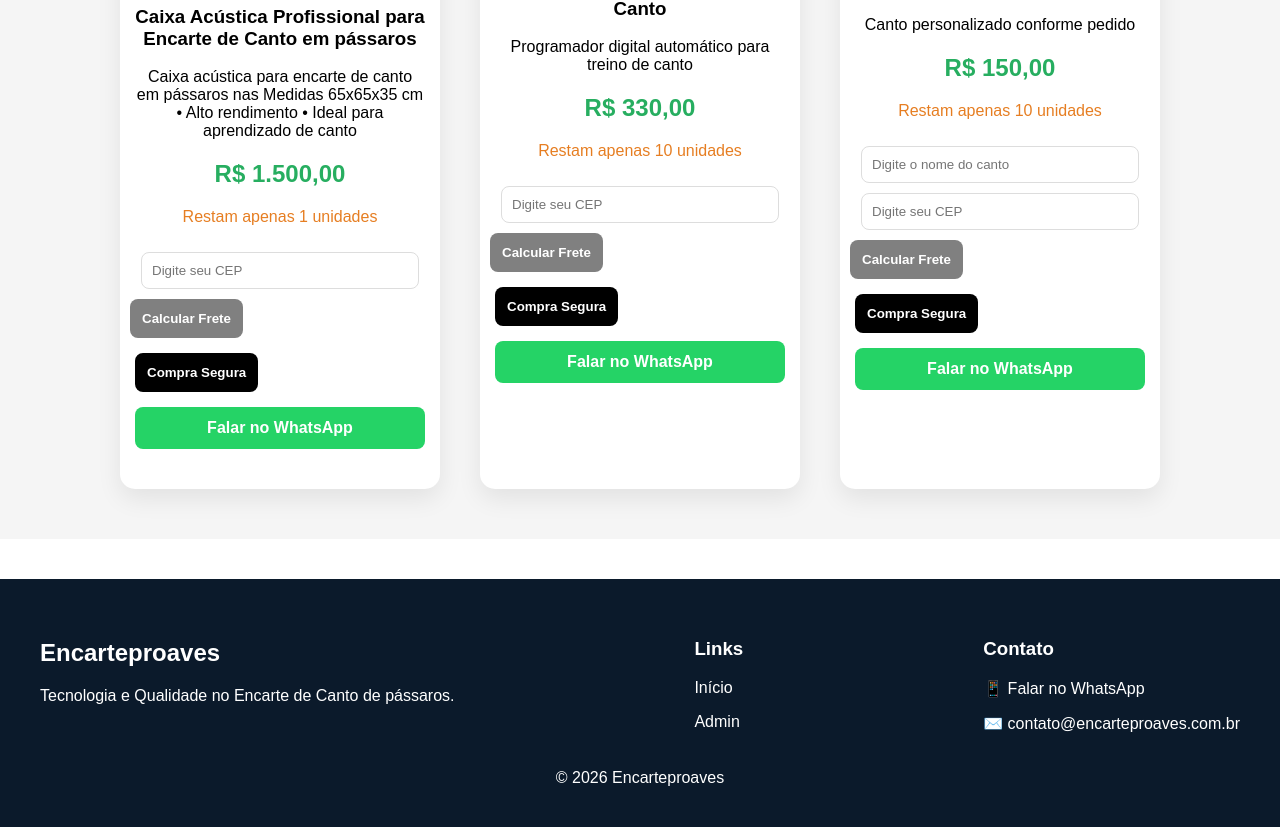
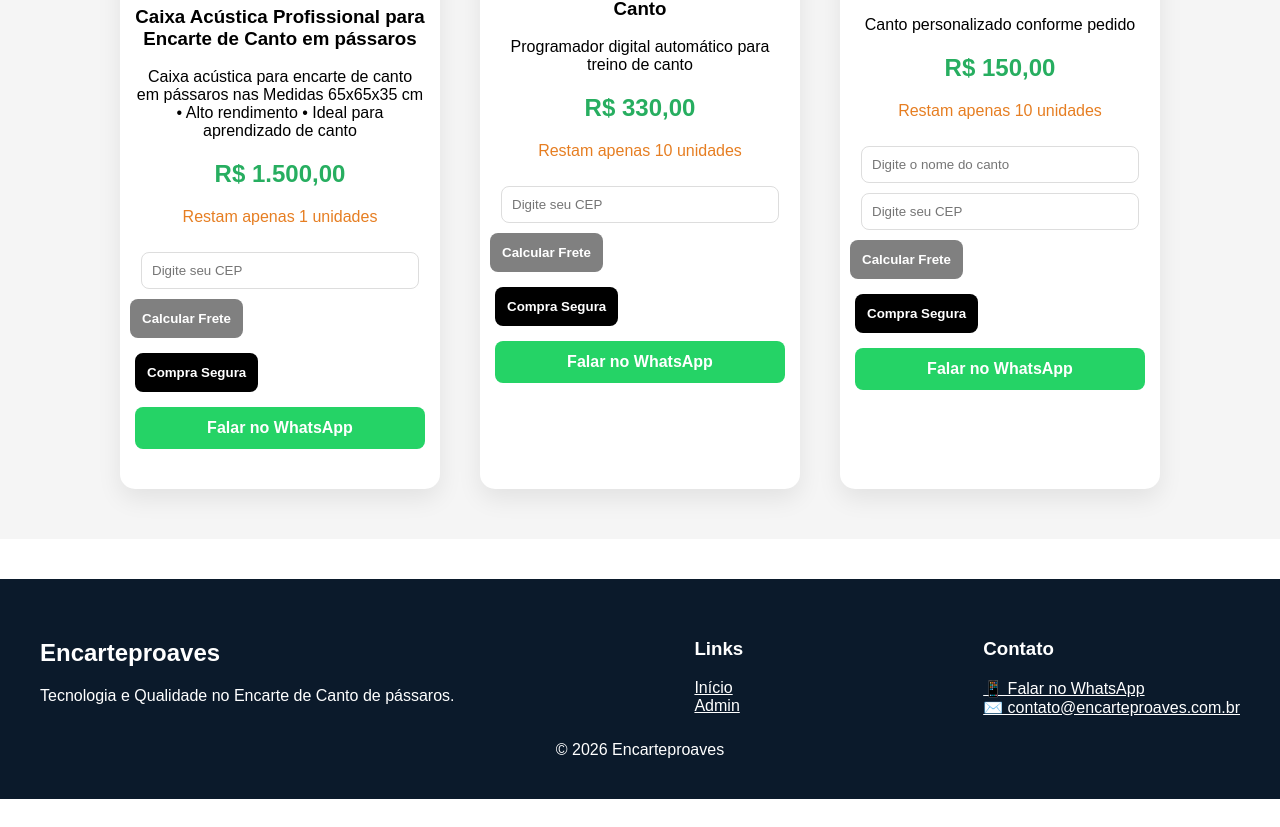
Before and after one commit to encarteproaves/encarteproaves, a Next.js app: page / in a window 1280 px wide. Shown: the part 675-1502 px from the top of the page. After the commit the page ends 1474 px from the top, so only its background shows below. Built offline with nearby package versions, Linux system fonts and the light colour scheme.

Commit message:
fix footer links clicaveis

```diff
--- a/app/components/Footer.js
+++ b/app/components/Footer.js
@@ -17,21 +17,43 @@ export default function Footer() {
           flexWrap: "wrap",
         }}
       >
+        {/* LOGO / TEXTO */}
         <div>
           <h2>Encarteproaves</h2>
           <p>Tecnologia e Qualidade no Encarte de Canto de pássaros.</p>
         </div>
 
+        {/* LINKS */}
         <div>
           <h3>Links</h3>
-          <p>Início</p>
-          <p>Admin</p>
+
+          <a href="/" style={{ display: "block", color: "#fff" }}>
+            Início
+          </a>
+
+          <a href="/admin" style={{ display: "block", color: "#fff" }}>
+            Admin
+          </a>
         </div>
 
+        {/* CONTATO */}
         <div>
           <h3>Contato</h3>
-          <p>📱 Falar no WhatsApp</p>
-          <p>✉️ contato@encarteproaves.com.br</p>
+
+          <a
+            href="https://wa.me/5511984309480"
+            target="_blank"
+            style={{ display: "block", color: "#fff" }}
+          >
+            📱 Falar no WhatsApp
+          </a>
+
+          <a
+            href="mailto:contato@encarteproaves.com.br"
+            style={{ display: "block", color: "#fff" }}
+          >
+            ✉️ contato@encarteproaves.com.br
+          </a>
         </div>
       </div>
 
```
